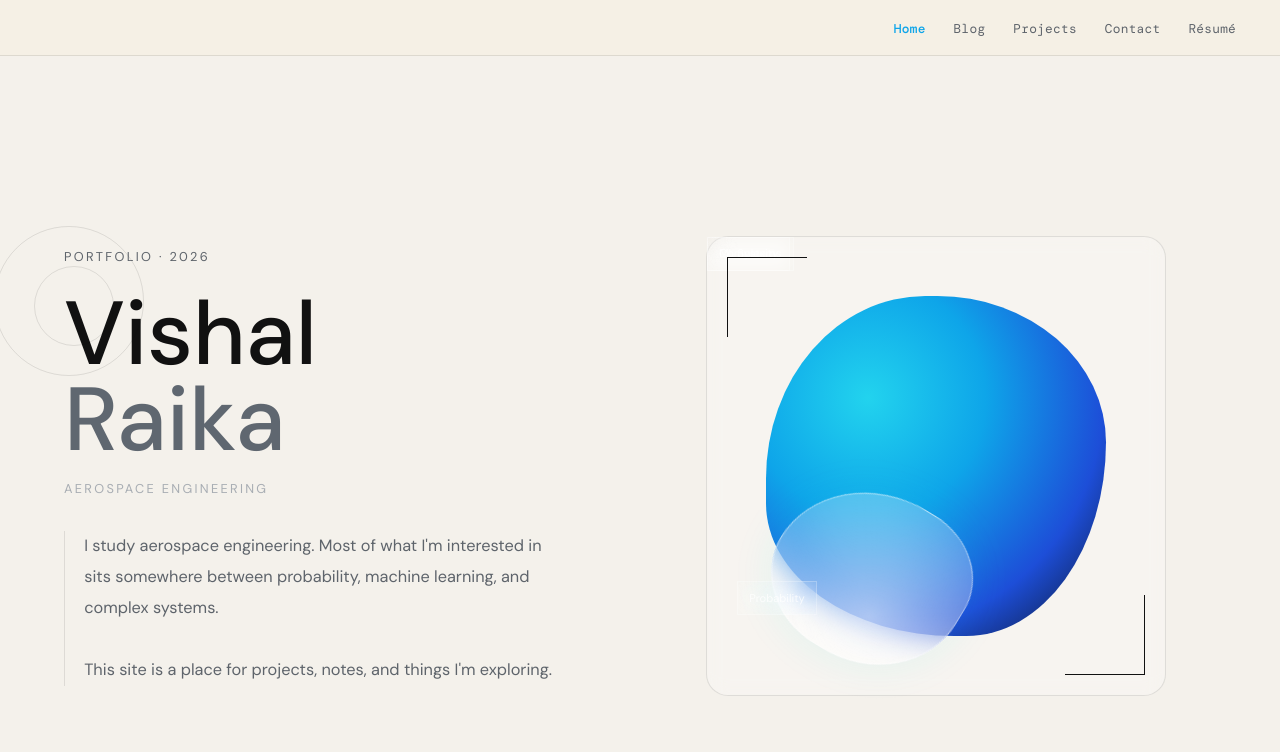
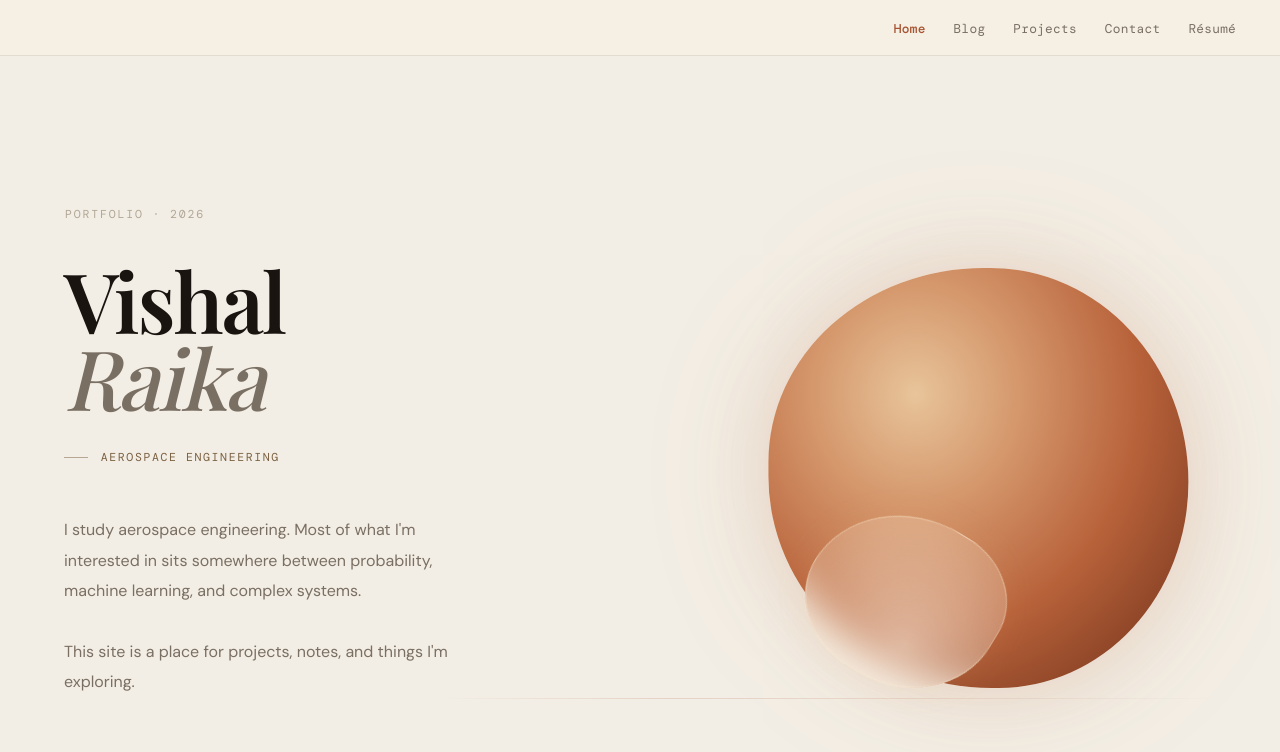
Before and after one commit to ViRaika/ViRaika.github.io, a Jekyll site: the page built from index.html, in a window 1280 px wide. Shown: the top 752 px of the page. Built offline with Jekyll 4.4.1, drawn with Linux system fonts in a browser that asks for light colours; some web fonts are replaced.

Commit message:
Website v3.1.1

```diff
--- a/_layouts/default.html
+++ b/_layouts/default.html
@@ -7,7 +7,7 @@
   <meta name="description" content="{{ site.description }}" />
   <link rel="preconnect" href="https://fonts.googleapis.com" />
   <link rel="preconnect" href="https://fonts.gstatic.com" crossorigin />
-  <link href="https://fonts.googleapis.com/css2?family=DM+Mono:wght@400;500&family=Lora:ital,wght@0,400;0,500;0,600;1,400&family=DM+Sans:wght@300;400;500&display=swap" rel="stylesheet" />
+  <link href="https://fonts.googleapis.com/css2?family=DM+Mono:wght@400;500&family=Lora:ital,wght@0,400;0,500;0,600;1,400;1,500&family=DM+Sans:wght@300;400;500&family=Playfair+Display:ital,wght@0,500;0,600;1,400;1,500&display=swap" rel="stylesheet" />
   <script>
     MathJax = {
       tex: {
--- a/assets/css/style.css
+++ b/assets/css/style.css
@@ -750,107 +750,214 @@ main {
 }
 
 
-/* ===== HOMEPAGE REWORK ONLY ===== */
-:root{
- --bg:#F4F1EB;
- --surface:#F8F5EF;
- --card:#FBF9F4;
- --border:rgba(17,17,17,0.10);
- --text:#111111;
- --muted:#5E646B;
- --faint:#A8ADB3;
- --accent:#0EA5E9;
+/* ===== HOMEPAGE REDESIGN ===== */
+
+/* Override root palette for warm coherence */
+:root {
+  --bg:      #F3EEE5;
+  --surface: #EDE7DB;
+  --card:    #F8F4ED;
+  --border:  rgba(60, 45, 25, 0.10);
+  --text:    #1A1410;
+  --muted:   #7A6F63;
+  --faint:   #B0A695;
+  /* warm terracotta family — belongs to the parchment */
+  --accent:  #A85432;
+  --accent2: #7A6040;
 }
 
-.vr-home{
- display:grid;
- grid-template-columns:1fr 1fr;
- min-height:calc(100vh - 80px);
- align-items:center;
- gap:2rem;
- padding:3rem 4rem;
- background:var(--bg);
+/* ── Layout ────────────────────────────────── */
+.vr-home {
+  display: grid;
+  /* intentional asymmetry: text gets ~45%, blob space gets ~55% */
+  grid-template-columns: 45fr 55fr;
+  min-height: calc(100vh - var(--nav-h));
+  align-items: center;
+  background: var(--bg);
+  overflow: hidden;
 }
 
-.vr-home-left{position:relative;max-width:560px;}
-.vr-eyebrow{
- text-transform:uppercase;letter-spacing:.18em;
- color:var(--muted);font-size:.8rem;margin-bottom:1.5rem;
+/* ── Left: text column ─────────────────────── */
+.vr-home-left {
+  position: relative;
+  padding: 0 2rem 0 max(5vw, 2.5rem);
+  display: flex;
+  flex-direction: column;
+  /* push text slightly above center for editorial tension */
+  padding-bottom: 6vh;
 }
-.vr-title{
- font-size:clamp(4rem,7vw,6rem);
- line-height:.95;
- font-weight:500;
+
+.vr-eyebrow {
+  font-family: var(--font-mono);
+  font-size: 0.72rem;
+  letter-spacing: 0.16em;
+  text-transform: uppercase;
+  color: var(--faint);
+  margin-bottom: 2.4rem;
+  /* subtle left indent to break flush alignment */
+  padding-left: 1px;
 }
-.vr-title span{color:#5f6770;}
-.vr-discipline{
- margin:1rem 0 2rem;
- text-transform:uppercase;
- letter-spacing:.18em;
- font-size:.8rem;
- color:var(--faint);
+
+.vr-title {
+  font-family: 'Playfair Display', var(--font-serif);
+  font-size: clamp(3.8rem, 6.5vw, 6rem);
+  line-height: 0.92;
+  font-weight: 600;
+  letter-spacing: -0.025em;
+  color: var(--text);
+  margin-bottom: 0;
 }
-.vr-bio{
- border-left:1px solid var(--border);
- padding-left:1.2rem;
- color:var(--muted);
- max-width:500px;
- font-size:1.02rem;
- line-height:1.9;
+
+/* "Raika" — slightly lighter, creates name as a two-beat object */
+.vr-title span {
+  color: var(--muted);
+  font-weight: 400;
+  font-style: italic;
 }
-.vr-home-right{display:flex;justify-content:center;align-items:center;}
-.vr-scene{
- position:relative;
- width:460px;height:460px;
- border:1px solid var(--border);
- border-radius:22px;
- background:rgba(255,255,255,.25);
- backdrop-filter: blur(10px);
+
+.vr-discipline {
+  font-family: var(--font-mono);
+  font-size: 0.72rem;
+  letter-spacing: 0.14em;
+  text-transform: uppercase;
+  color: var(--accent2);
+  /* generous gap creates breath between name and discipline */
+  margin-top: 2rem;
+  margin-bottom: 3rem;
 }
-.vr-base-blob{
- position:absolute;inset:0;margin:auto;
- width:340px;height:340px;
- background:radial-gradient(circle at 30% 30%, #22d3ee 0%, #0ea5e9 35%, #1d4ed8 70%, #0b1020 100%);
- border-radius:60% 40% 55% 45% / 50% 58% 42% 52%;
- animation:morph 8s ease-in-out infinite;
+
+/* thin rule — acts as a quiet separator, not decoration */
+.vr-discipline::before {
+  content: '';
+  display: inline-block;
+  width: 24px;
+  height: 1px;
+  background: var(--accent2);
+  vertical-align: middle;
+  margin-right: 0.8rem;
+  opacity: 0.5;
 }
-@keyframes morph{
- 0%,100%{border-radius:60% 40% 55% 45% / 50% 58% 42% 52%;}
- 50%{border-radius:48% 52% 42% 58% / 56% 44% 60% 40%;}
+
+.vr-bio {
+  color: var(--muted);
+  font-size: 1rem;
+  line-height: 1.9;
+  max-width: 400px;
 }
-.vr-glass-blob{
- position:absolute;
- width:195px;height:172px;
- background:radial-gradient(circle at 40% 30%, rgba(255,255,255,.6), rgba(255,255,255,.15));
- border-radius:55% 45% 60% 40%;
- backdrop-filter: blur(16px);
- border:1px solid rgba(255,255,255,.45);
- box-shadow:0 0 40px rgba(34,211,238,.10);
+
+.vr-bio p + p {
+  margin-top: 1.1rem;
 }
-.vr-tag{
- position:absolute;
- color:rgba(255,255,255,.75);
- font-size:.7rem;
- border:1px solid rgba(255,255,255,.25);
- padding:.4rem .7rem;
- backdrop-filter: blur(8px);
+
+/* ── Right: blob field ─────────────────────── */
+.vr-home-right {
+  position: relative;
+  height: calc(100vh - var(--nav-h));
+  /* blob field is borderless, open — no box */
 }
-.vr-tag:nth-of-type(1){top:60px;left:20px;}
-.vr-tag:nth-of-type(2){top:120px;right:20px;}
-.vr-tag:nth-of-type(3){bottom:80px;left:30px;}
-.vr-corner{
- position:absolute;width:80px;height:80px;border-color:rgba(17,17,17,.15);
+
+.vr-scene {
+  position: absolute;
+  inset: 0;
+  /* scene is the full right column — no border, no card */
 }
-.vr-corner.tl{top:20px;left:20px;border-top:1px solid;border-left:1px solid;}
-.vr-corner.br{bottom:20px;right:20px;border-bottom:1px solid;border-right:1px solid;}
-.vr-ring{
- position:absolute;border:1px solid var(--border);
- border-radius:50%;
+
+/* Base blob: warm amber-sand gradient instead of cold blue */
+.vr-base-blob {
+  position: absolute;
+  /* anchor slightly off-center right: creates tension with left text */
+  top: 50%;
+  left: 50%;
+  transform: translate(-38%, -50%);
+  width: min(55vh, 420px);
+  height: min(55vh, 420px);
+  background: radial-gradient(
+    ellipse at 35% 30%,
+    #E8C49A 0%,
+    #D4956A 28%,
+    #B8623A 58%,
+    #6B2E18 100%
+  );
+  border-radius: 60% 40% 55% 45% / 50% 58% 42% 52%;
+  animation: vr-morph 9s ease-in-out infinite;
+  /* soft glow — warm, not neon */
+  box-shadow:
+    0 0 80px rgba(184, 98, 58, 0.18),
+    0 0 160px rgba(184, 98, 58, 0.08);
 }
-.ring1{width:150px;height:150px;left:-70px;top:-20px;}
-.ring2{width:80px;height:80px;left:-30px;top:20px;}
 
-@media(max-width:900px){
- .vr-home{grid-template-columns:1fr;padding:2rem;}
- .vr-scene{width:100%;max-width:420px;height:420px;}
+@keyframes vr-morph {
+  0%, 100% { border-radius: 60% 40% 55% 45% / 50% 58% 42% 52%; }
+  33%       { border-radius: 48% 52% 43% 57% / 54% 46% 58% 42%; }
+  66%       { border-radius: 55% 45% 48% 52% / 42% 56% 44% 58%; }
 }
+
+/* Glass blob: orbits the base blob */
+.vr-glass-blob {
+  position: absolute;
+  width: 195px;
+  height: 172px;
+  background: radial-gradient(
+    ellipse at 38% 28%,
+    rgba(255, 248, 235, 0.55),
+    rgba(255, 235, 200, 0.12)
+  );
+  border-radius: 55% 45% 60% 40%;
+  backdrop-filter: blur(18px);
+  -webkit-backdrop-filter: blur(18px);
+  border: 1px solid rgba(255, 240, 210, 0.38);
+  box-shadow: 0 0 32px rgba(232, 180, 120, 0.10);
+}
+
+/* Minimal geometric accent: a single horizontal rule at 1/3 height */
+/* Creates compositional grounding without decoration noise */
+.vr-scene::after {
+  content: '';
+  position: absolute;
+  left: -20%;
+  right: 8%;
+  /* sits slightly above center, anchors the blob visually */
+  top: calc(50% + min(28vh, 220px));
+  height: 1px;
+  background: linear-gradient(
+    to right,
+    transparent,
+    rgba(168, 84, 50, 0.18) 30%,
+    rgba(168, 84, 50, 0.10) 70%,
+    transparent
+  );
+}
+
+/* hide the tag and corner elements — clean composition */
+.vr-tag,
+.vr-corner,
+.vr-ring { display: none; }
+
+/* ── Responsive ────────────────────────────── */
+@media (max-width: 900px) {
+  .vr-home {
+    grid-template-columns: 1fr;
+    min-height: unset;
+  }
+  .vr-home-left {
+    padding: 3rem 1.5rem 1.5rem;
+    padding-bottom: 0;
+  }
+  .vr-home-right {
+    height: 260px;
+    width: 100%;
+  }
+  .vr-base-blob {
+    top: 50%;
+    left: 50%;
+    transform: translate(-50%, -50%);
+    width: 200px;
+    height: 200px;
+  }
+}
+
+@media (max-width: 600px) {
+  .vr-home-left { padding: 2.5rem 1.25rem 1rem; }
+  .vr-home-right { height: 200px; }
+  .vr-base-blob { width: 160px; height: 160px; }
+}
--- a/index.html
+++ b/index.html
@@ -51,8 +52,19 @@ const SPRING = 0.012, DAMPING = 0.88, BASE_SPEED = 0.008;
 let last = null;
 const glass = document.getElementById('glass');
 
+function getBlobCenter() {
+  const right = document.querySelector('.vr-home-right');
+  if (!right) return { x: 300, y: 300 };
+  const r = right.getBoundingClientRect();
+  const blobW = Math.min(r.height * 0.55, 420);
+  // matches CSS: left 50% + translate(-38%, -50%)
+  const cx = r.width * 0.5 + blobW * (0.5 - 0.38);
+  const cy = r.height * 0.5;
+  return { x: cx, y: cy };
+}
+
 function orbitRadius(a) {
-  return 140 + 22*Math.sin(2*a+0.5) + 14*Math.sin(3*a+1.2) + 8*Math.sin(5*a-0.8);
+  return 155 + 24*Math.sin(2*a+0.5) + 16*Math.sin(3*a+1.2) + 9*Math.sin(5*a-0.8);
 }
 
 function tick(ts) {
```
Also changed, not shown: other parts of index.html (+5 -3 lines).
